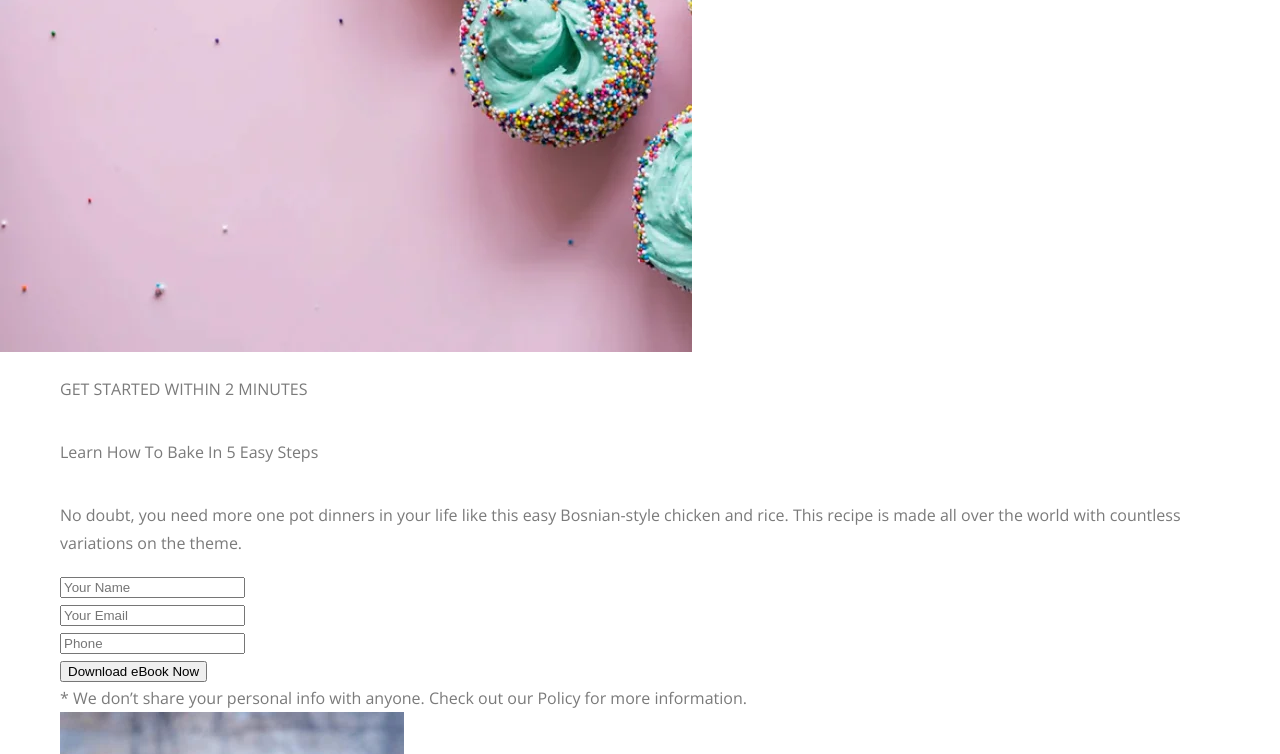
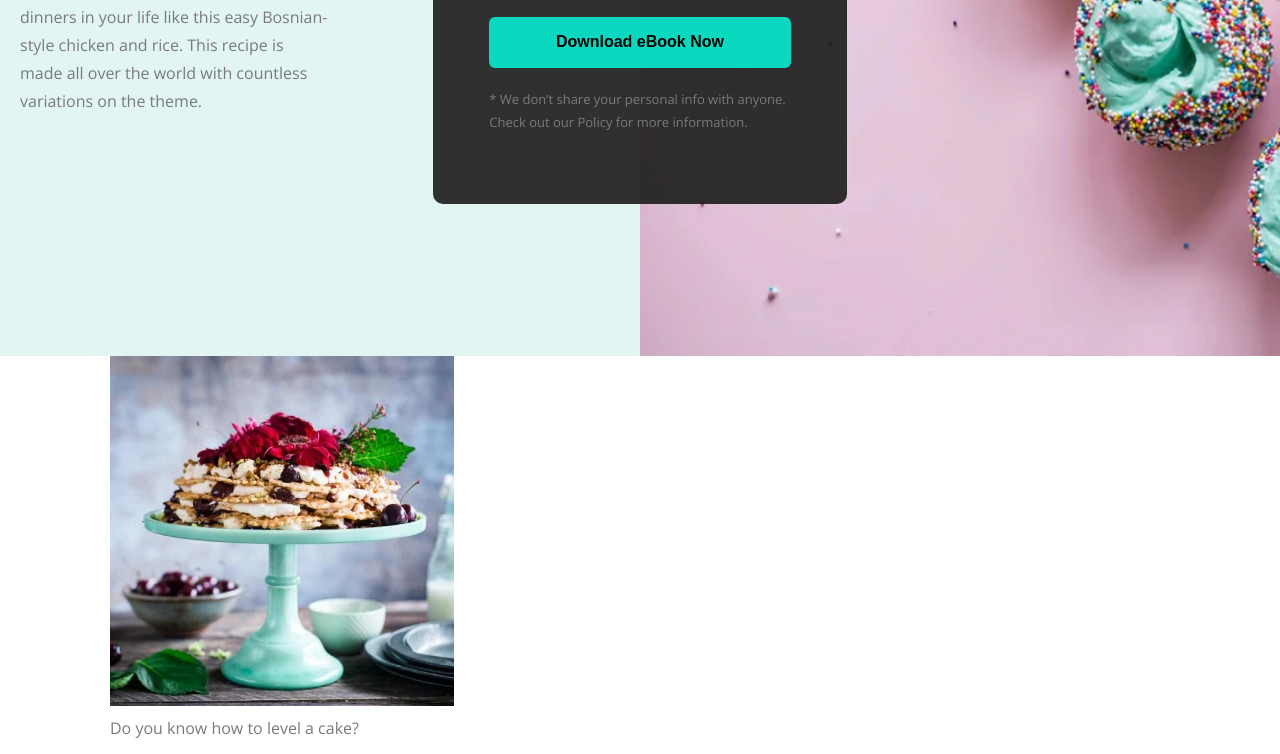
Before and after one commit to KononovDP/Edicasoft, a website: page app/index.html in a window 1280 px wide. Shown: the part 418-1172 px from the top of the page. Drawn offline with nearby package versions, Linux system fonts and the light colour scheme.

Commit message:
Hero section

```diff
--- a/app/index.html
+++ b/app/index.html
@@ -24,33 +24,35 @@
         <source media="(min-width: 768px) and (max-width: 1439px)" srcset="./images/dest/hero-md.jpg">
 
         <source type="image/webp" media="(max-width: 767px)" srcset="./images/dest/hero.webp">
-        <img media="(max-width: 767px)" src="./images/dest/hero.jpg">
+        <img class="image" media="(max-width: 767px)" src="./images/dest/hero.jpg">
       </picture>
 
       <div class="container container_lg">
         <div class="hero-inner">
 
           <div class="hero-left">
+            <div class="hero-left-inner">
               <p class="hero-subtitle">GET STARTED WITHIN 2 MINUTES</p>
               <h1 class="hero-title">Learn How To Bake In
                 5 Easy Steps</h1>
               <p class="hero-descr">No doubt, you need more one pot dinners in your life like this easy
                 Bosnian-style chicken and rice. This recipe is made all over the world with countless variations on the theme.</p>
             </div>
+          </div>
 
           <div class="hero-center">
             <form class="hero-form">
               <div class="form-group">
-                <input type="text" placeholder="Your Name">
+                <input class="form-text" type="text" placeholder="Your Name">
               </div>
               <div class="form-group">
-                <input type="email" placeholder="Your Email">
+                <input class="form-text" type="email" placeholder="Your Email">
               </div>
               <div class="form-group">
-                <input type="text" placeholder="Phone">
+                <input class="form-text" type="text" placeholder="Phone">
               </div>
               <div class="form-group">
-                <button class="btn">Download eBook Now</button>
+                <button class="btn btn-block">Download eBook Now</button>
               </div>
               <div class="form-footer">* We don’t share your personal info with anyone.
                 Check out our Policy for more information.</div>
--- a/app/sass/_base.sass
+++ b/app/sass/_base.sass
@@ -1,57 +1,56 @@
 *
-	outline: none
-	box-sizing: border-box
+  outline: none
+  box-sizing: border-box
 
 body
-	font-family: $default-font
-	+font-size(16)
-	+line-height(28)
-	color: map-get($text-colors, primary)
+  font-family: $default-font
+  +font-size(16)
+  +line-height(28)
+  color: map-get($text-colors, primary)
 
 h1
-	margin: 35px 0
+  margin: 15px 0
+  +font-size(30)
+  +line-height(38)
+  font-weight: bold
+  color: map-get($text-colors, black)
+  letter-spacing: -1px
 
 h2
-	margin: 20px 0
+  margin: 20px 0
 
 p
-	margin: 15px 0
+  margin: 15px 0
 
 a
-	text-decoration: none
+  text-decoration: none
 
-.for-img
-	text-align: center
-	img
-		max-width: 100%
-		max-height: 100%
-		height: auto
 .cover-img
-	position: relative
-	overflow: hidden
-	&:before
-		display: block
-		content: ""
-	.image
-		position: absolute
-		top: 0
-		left: 0
-		min-width: 100%
-		min-height: 100%
-		max-width: 100%
-		object-fit: cover
+  position: relative
+  overflow: hidden
+  &:before
+    display: block
+    content: ""
+  .image
+    position: absolute
+    top: 0
+    left: 0
+    min-width: 100%
+    min-height: 100%
+    max-width: 100%
+    object-fit: cover
 
 .wrapper
-	position: relative
-	width: 100%
-	max-width: 1920px
-	background: #fff
+  position: relative
+  width: 100%
+  max-width: 1920px
+  background: #fff
 
 .container
-	position: relative
-	width: 100%
-	max-width: 1100px
-	margin: 0 auto
-	padding: 0 20px
+  position: relative
+  width: 100%
+  max-width: 1100px
+  margin: 0 auto
+  padding: 0 20px
   &_lg
-    max-width: 1280px
+    max-width: 1320px
--- a/app/sass/_buttons.sass
+++ b/app/sass/_buttons.sass
@@ -0,0 +1,18 @@
+.btn
+  display: inline-block
+  padding: 11px 20px 12px
+  background-color: map-get($bg-colors, primary)
+  border: none
+  border-radius: 6px
+  text-align: center
+  font-weight: bold
+  +font-size(16)
+  +line-height(28)
+  color: map-get($text-colors, black)
+  cursor: pointer
+  transition: all .3s
+  &:hover,
+  &:focus
+    opacity: 0.7
+  &-block
+    width: 100%
--- a/app/sass/_form.sass
+++ b/app/sass/_form.sass
@@ -0,0 +1,18 @@
+.form
+  &-group
+    margin-bottom: 20px
+  &-text
+    display: block
+    width: 100%
+    height: 48px
+    padding: 10px 32px
+    background-color: #fff
+    border: none
+    border-radius: 4px
+    font-family: $default-font
+    +font-size(16)
+    +line-height(24)
+    color: map-get($text-colors, greyLight)
+  &-footer
+    +font-size(13)
+    +line-height(23)
--- a/app/sass/_hero.sass
+++ b/app/sass/_hero.sass
@@ -0,0 +1,36 @@
+.hero
+  position: relative
+  min-height: 770px
+  padding: 153px 0 152px
+  background-color: map-get($bg-colors, blue)
+  &-img
+    position: absolute
+    top: 0
+    left: 50%
+    height: 100%
+    width: 50%
+  &-inner
+    display: flex
+    align-items: center
+  &-left,
+  &-center
+    flex: 0 0 33.33%
+    max-width: 33.33%
+  &-left
+    padding-right: 50px
+    padding-top: 35px
+  &-left-inner
+    max-width: 310px
+  &-subtitle
+    margin: 0
+    +font-size(14)
+    +line-height(20)
+    font-weight: bold
+    color: map-get($text-colors, grey)
+    letter-spacing: 1.1px
+  &-title
+    margin: 6px 0 28px
+  &-form
+    padding: 78px 56px 70px 56px
+    background-color: rgba(28,28,28,.9)
+    border-radius: 10px
--- a/app/sass/_vars.sass
+++ b/app/sass/_vars.sass
@@ -1,3 +1,3 @@
 $default-font: 'Open Sans', sans-serif
-$bg-colors: (primary: #0AD9C0)
-$text-colors: (primary: #7A7A7A,  black: #000)
+$bg-colors: (primary: #0AD9C0, blue: #E3F5F2)
+$text-colors: (primary: #7A7A7A,  black: #000, blackLight: #1C1C1C, grey: #999999)
```
Also changed, not shown: app/css/app.min.css, app/sass/main.sass (line endings or trailing spaces). Lines whose indentation alone changed are shown as unchanged.
